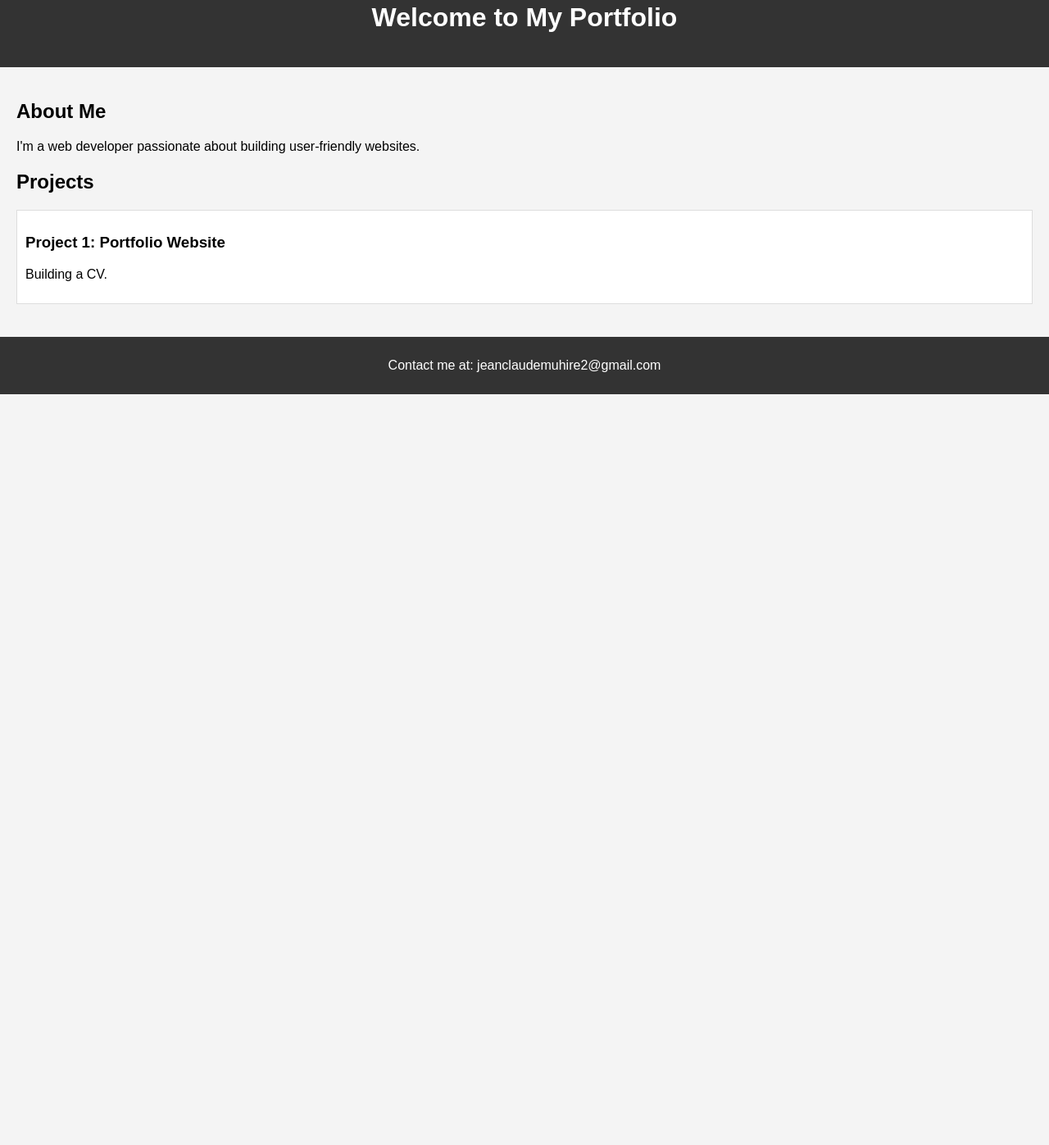
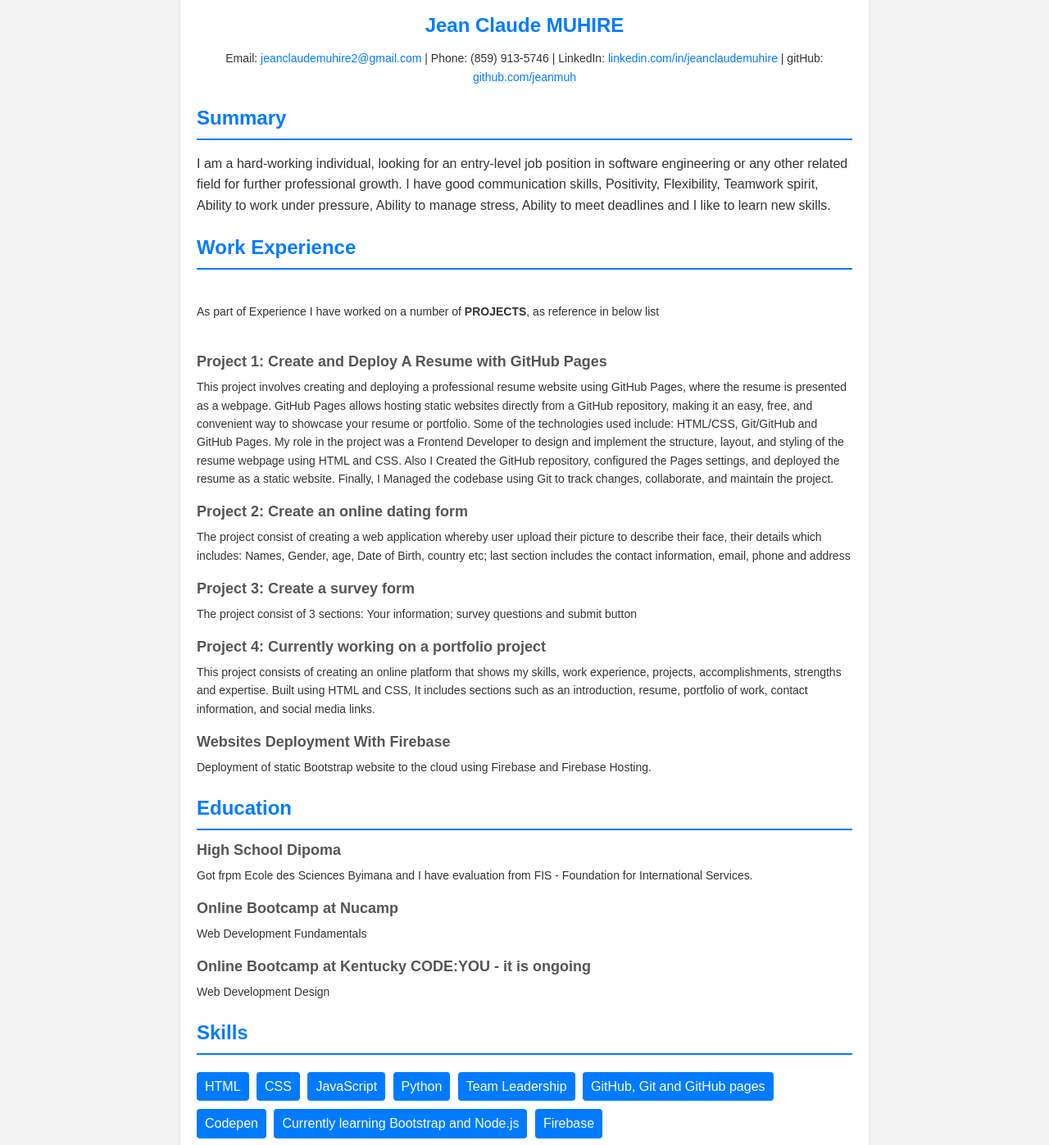
Before and after one commit to jeanmuh/jeanmuh.github.io, a plain HTML site: page index.html in a window 1280 px wide. Shown: the part 38-1435 px from the top of the page at 82% size. Before the commit the page ends 800 px from the top, so only its background shows below. Drawn offline with Linux system fonts and the light colour scheme.

Commit message:
last changes

```diff
--- a/index.html
+++ b/index.html
@@ -1,31 +1,105 @@
 <!DOCTYPE html>
 <html lang="en">
     <head>
-  <meta charset="UTF-8">
-  <meta name="viewport" content="width=device-width, initial-scale=1.0">
-  <title>My Portfolio</title>
+        <meta charset="UTF-8" />
+        <meta name="viewport" content="width=device-width, initial-scale=1.0" />
+        <title>Resume For Jean Claude MUHIRE</title>
         <link rel="stylesheet" href="styles.css">
     </head>
+
     <body>
-  <header>
-    <h1>Welcome to My Portfolio</h1>
-  </header>
-  <main>
-    <section class="about">
-      <h2>About Me</h2>
-      <p>I'm a web developer passionate about building user-friendly websites.</p>
+        <main class="container">
+            <section class="header">
+                <h1>Jean Claude MUHIRE</h1>
+                <p class="contact">
+                    Email:
+                    <a href="mailto:jeanclaudemuhire2@gmail.com"
+                        >jeanclaudemuhire2@gmail.com</a>
+                    | Phone: (859) 913-5746 | LinkedIn:
+                    <a href="#">linkedin.com/in/jeanclaudemuhire</a> | gitHub:
+                    <a href="https://github.com/jeanmuh">github.com/jeanmuh</a>
+                </p>
             </section>
-    <section class="projects">
-      <h2>Projects</h2>
-      <div class="project">
-        <h3>Project 1: Portfolio Website</h3>
-        <p>Building a CV.</p>
+            <section class="section">
+                <h2>Summary</h2>
+                <p>
+                  I am a hard-working individual, looking for an entry-level job position in software engineering or any other related field for further professional growth. I have good communication skills, Positivity, Flexibility, Teamwork spirit, Ability to work under pressure, Ability to manage stress, Ability to meet deadlines and I like to learn new skills.
+
+                </p>
+            </section>
+            <section class="section">
+              <h2>Work Experience</h2><br>
+              <div class="item">
+
+                  <p>As part of Experience I have worked on a number of <b>PROJECTS</b>, as reference in below list</p> <br>
+                  <p>
+                      <h3>Project 1: Create and Deploy A Resume with GitHub Pages</h3>
+                      <p>
+                          This project involves creating and deploying a professional resume website using GitHub Pages, where the resume is presented as a webpage.
+                          GitHub Pages allows hosting static websites directly from a GitHub repository, making it an easy, free, and convenient way to showcase your resume or portfolio. Some of the technologies used include: HTML/CSS, Git/GitHub and GitHub Pages. My role in the project was a Frontend Developer to design and implement the structure, layout, and styling of the resume webpage using HTML and CSS. Also I Created the GitHub repository, configured the Pages settings, and deployed the resume as a static website. Finally, I Managed the codebase using Git to track changes, collaborate, and maintain the project.
+                      </p>
+              </div>
+              <div class="item">
+
+                      <h3>Project 2: Create an online dating form</h3>
+                      <p>The project consist of creating a web application whereby user upload their picture to describe their face, their details which includes: Names, Gender, age, Date of Birth, country etc; last section includes the contact information, email, phone and address </p>
+
+              </div>
+              <div class="item">
+
+                  <h3>Project 3: Create a survey form</h3>
+                  <p>The project consist of 3 sections: Your information; survey questions and submit button </p>
+
+              </div>
+              <div class="item">
+
+                  <h3>Project 4: Currently working on a portfolio project</h3>
+                  <p>This project consists of creating an online platform that shows my skills, work experience, projects, accomplishments, strengths and expertise. Built using HTML and CSS, It includes sections such as an introduction, resume, portfolio of work, contact information, and social media links.</p>
+
+              </div>
+
+              <div class="item">
+
+                  <h3>Websites Deployment With Firebase</h3>
+                  <p>Deployment of static Bootstrap website to the cloud using Firebase and Firebase Hosting.</p>
+
               </div>
           </section>
+          <section class="section">
+            <h2>Education</h2>
+
+            <div class="item">
+                <h3>High School Dipoma</h3>
+                <p>Got frpm Ecole des Sciences Byimana and I have evaluation from FIS - Foundation for International Services.</p>
+
+            </div>
+
+            <div class="item">
+                <h3>Online Bootcamp at Nucamp</h3>
+                <p>Web Development Fundamentals</p>
+            </div>
+            <div class="item">
+                <h3>Online Bootcamp at Kentucky CODE:YOU - it is ongoing</h3>
+                <p>Web Development Design</p>
+            </div>
+        </section>
+        <section class="section">
+          <h2>Skills</h2>
+          <div class="skills">
+              <ul>
+                  <li>HTML</li>
+                  <li>CSS</li>
+                  <li>JavaScript</li>
+                  <li>Python</li>
+                  <li>Team Leadership</li>
+                  <li>GitHub, Git and GitHub pages</li>
+                  <li>Codepen</li>
+                  <li>Currently learning Bootstrap and Node.js</li>
+                  <li>Firebase</li>
+              </ul>
+          </div>
+      </section>
+
         </main>
-  <footer>
-    <p>Contact me at: jeanclaudemuhire2@gmail.com</p>
-  </footer>
-  <script src="script.js"></script>
     </body>
 </html>
--- a/script.js
+++ /dev/null
@@ -1,3 +0,0 @@
-document.addEventListener("DOMContentLoaded", function () {
-    alert("Welcome to my portfolio website!");
-  });
--- a/styles.css
+++ b/styles.css
@@ -1,31 +1,112 @@
 body {
   font-family: Arial, sans-serif;
+  line-height: 1.6;
   margin: 0;
   padding: 0;
+  color: #333;
   background-color: #f4f4f4;
+}
+.container {
+  max-width: 800px;
+  margin: 20px auto;
+  padding: 20px;
+  background: #fff;
+  border-radius: 8px;
+  box-shadow: 0 2px 5px rgba(0, 0, 0, 0.1);
+}
+h1,
+h2 {
+  color: #007bff;
+}
+.header {
+  text-align: center;
+}
+.header h1 {
+  margin: 10px 0;
+}
+.contact {
+  margin: 10px 0;
+  font-size: 14px;
+}
+.contact a {
+  color: #007bff;
+  text-decoration: none;
+}
+.section {
+  margin: 20px 0;
+}
+.section h2 {
+  margin-bottom: 10px;
+  border-bottom: 2px solid #007bff;
+  padding-bottom: 5px;
+}
+.item {
+  margin-bottom: 15px;
+}
+.item h3 {
+  margin: 0;
+  font-size: 18px;
+  color: #555;
+}
+.item p {
+  margin: 5px 0;
+  font-size: 14px;
+}
+.skills ul {
+  list-style: none;
+  padding: 0;
+}
+.skills ul li {
+  display: inline-block;
+  background: #007bff;
+  color: #fff;
+  padding: 5px 10px;
+  margin: 5px 5px 5px 0;
+  border-radius: 4px;
+}
+
+.project {
+  background: #fff;
+  padding: 20px;
+  margin: 20px auto;
+  border-radius: 8px;
+  box-shadow: 0 2px 5px rgba(0,0,0,0.1);
+  max-width: 800px;
+}
+.project a {
+  color: #0066cc;
+  text-decoration: none;
+}
+
+.project a:hover {
+  text-decoration: underline;
+}
+footer {
+  text-align: center;
+  padding: 20px;
+  margin-top: 40px;
+  background-color: #eaeaea;
+  color: #555;
+  font-size: 0.9em;
+  border-top: 1px solid #ccc;
 }
 
 header {
-    background-color: #333;
-    color: white;
+  background: #fff;
   padding: 20px;
+  margin: 20px auto;
+  border-radius: 8px;
+  box-shadow: 0 2px 5px rgba(0,0,0,0.1);
+  max-width: 800px;
+}
+
+nav a:hover {
+  text-decoration: underline;
+}
+nav a:hover{
+  color: #0066cc;
+  text-decoration: none;
+}
+.well {
   text-align: center;
 }
-
-  main {
-    padding: 20px;
-  }
-
-  .project {
-    background-color: #fff;
-    padding: 10px;
-    margin-bottom: 20px;
-    border: 1px solid #ddd;
-  }
-
-  footer {
-    text-align: center;
-    padding: 10px;
-    background-color: #333;
-    color: white;
-  }
```
Also changed, not shown: projects.html (added, +42 -0 lines). Lines whose indentation alone changed are shown as unchanged.
